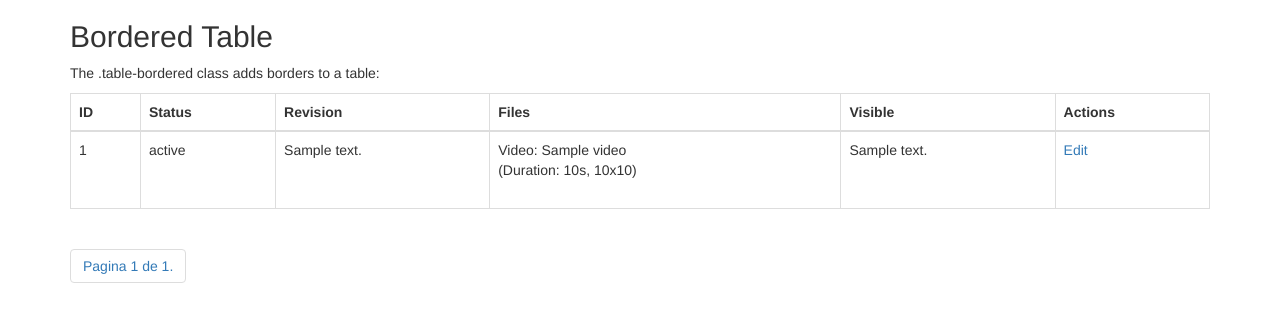
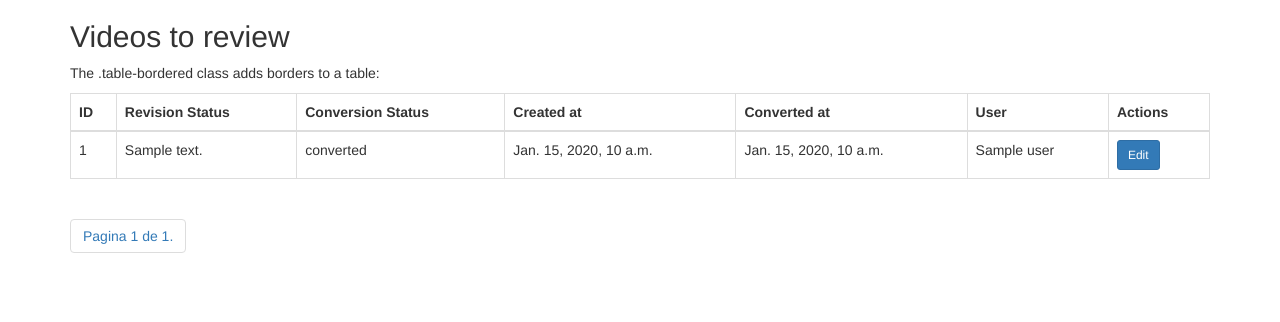
Before and after one commit to kvnramirez/videotest, a Django app: template media_library/templates/pending_reviews.html in a window 1280 px wide. Shown: the top 322 px of the page. Run offline with Django 3.2, Linux system fonts and the light colour scheme; the template is opened without the code that fills it: most values are stand-ins (such as "Sample title", 1, 10 or a date in 2020); some libraries are stand-ins or nearby versions.

Commit message:
alt version

```diff
--- a/django_ffmpeg/admin.py
+++ b/django_ffmpeg/admin.py
@@ -45,7 +45,7 @@ class VideoAdmin(admin.ModelAdmin):
     list_display_links = ('title_repr',)
     readonly_fields = ('convert_status', 'last_convert_msg', 'convert_extension')
     form = VideoAdminForm
-    actions = [reconvert_video]
+    # actions = [reconvert_video]
 
     def title_repr(self, obj):
         return str(obj)
--- a/media_library/templates/pending_reviews.html
+++ b/media_library/templates/pending_reviews.html
@@ -15,7 +15,7 @@
 
 <div class="container">
 
-    <h2>Bordered Table</h2>
+    <h2>Videos to review</h2>
     <p>The .table-bordered class adds borders to a table:</p>
 
     {% if reviews %}
@@ -23,10 +23,11 @@
             <thead>
             <tr>
                 <th>ID</th>
-                <th>Status</th>
-                <th>Revision</th>
-                <th>Files</th>
-                <th>Visible</th>
+                <th>Revision Status</th>
+                <th>Conversion Status</th>
+                <th>Created at</th>
+                <th>Converted at</th>
+                <th>User</th>
                 <th>Actions</th>
             </tr>
             </thead>
@@ -35,20 +36,14 @@
             {% for review in reviews %}
                 <tr>
                     <td>{{ review.pk }}</td>
-                    <td>{{ review.get_status_display }}</td>
-                    <td>{{ review.get_revision_display }}</td>
+                    <td>{{ review.get_revision_display|default_if_none:"----" }}</td>
+                    <td>{{ review.convert_status }}</td>
+                    <td>{{ review.created_at|default_if_none:"----" }}</td>
+                    <td>{{ review.converted_at|default_if_none:"----" }}</td>
+                    <td>{{ review.user }}</td>
                     <td>
-                        {% for video in review.file.format_set.complete.all %}
-                            Video: {{ video }}<br>
-                            (Duration: {{ video.duration }}s, {{ video.width }}x{{ video.height }})<br>
-                            <br>
-                        {% endfor %}
-                    </td>
-                    <td>
-                        {{ review.visible }}
-                    </td>
-                    <td>
-                        <a href="#">Edit</a>
+                        <a href="{% url 'view_review_details' review.pk %}" class="btn btn-sm btn-primary"
+                           data-original-title="{% trans 'Review video' %}">Edit</a>
                     </td>
                 </tr>
             {% endfor %}
--- a/settings.py
+++ b/settings.py
@@ -11,7 +11,7 @@ SECRET_KEY = '=ycop_5evy)i4s@_5cuw(5q*$e(03kj!ajeg92$g8$42a_nw_w'
 # SECURITY WARNING: don't run with debug turned on in production!
 DEBUG = True
 
-ALLOWED_HOSTS = []
+ALLOWED_HOSTS = ['192.168.100.7']
 
 MEDIA_ROOT = os.path.join(BASE_DIR, 'media')
 
--- a/urls.py
+++ b/urls.py
@@ -1,11 +1,12 @@
 from django.conf.urls import url, include
 from django.contrib import admin
 
-from media_library.views import pending_review_list
+from media_library.views import pending_review_list, view_review_details
 
 urlpatterns = [
     url(r'^admin/', admin.site.urls),
     url(r'^django-rq/', include('django_rq.urls')),
-    url(r'^pending-review/$', pending_review_list,
+    url(r'^pending-reviews/$', pending_review_list,
         name='pending-review'),
+    url(r'^view_review_details/(?P<pk>[0-9]+)/$', view_review_details, name='view_review_details'),
 ]
```
Also changed, not shown: django_ffmpeg/models.py (+31 -2 lines), media_library/forms.py (added, +9 -0 lines), media_library/templates/view_review_details.html (added, +52 -0 lines), media_library/views.py (+26 -4 lines), django_ffmpeg/migrations/0002_auto_20190331_1845.py (added).
